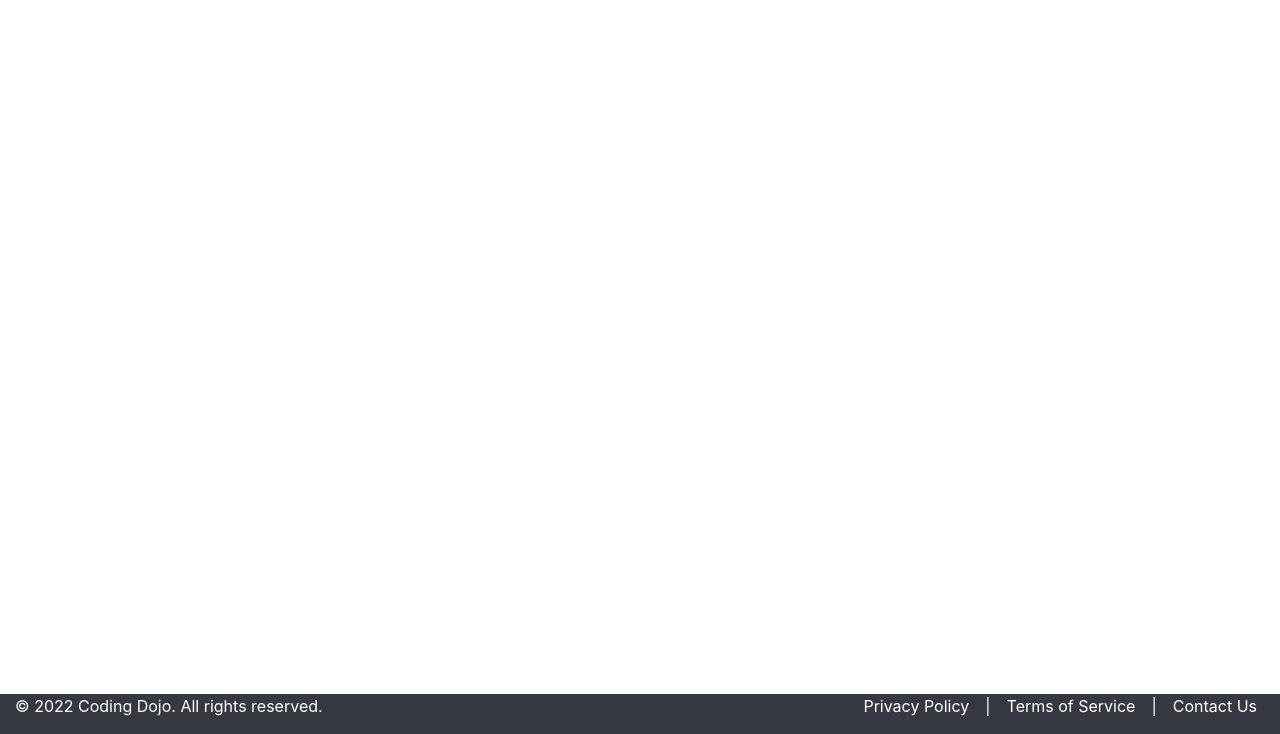
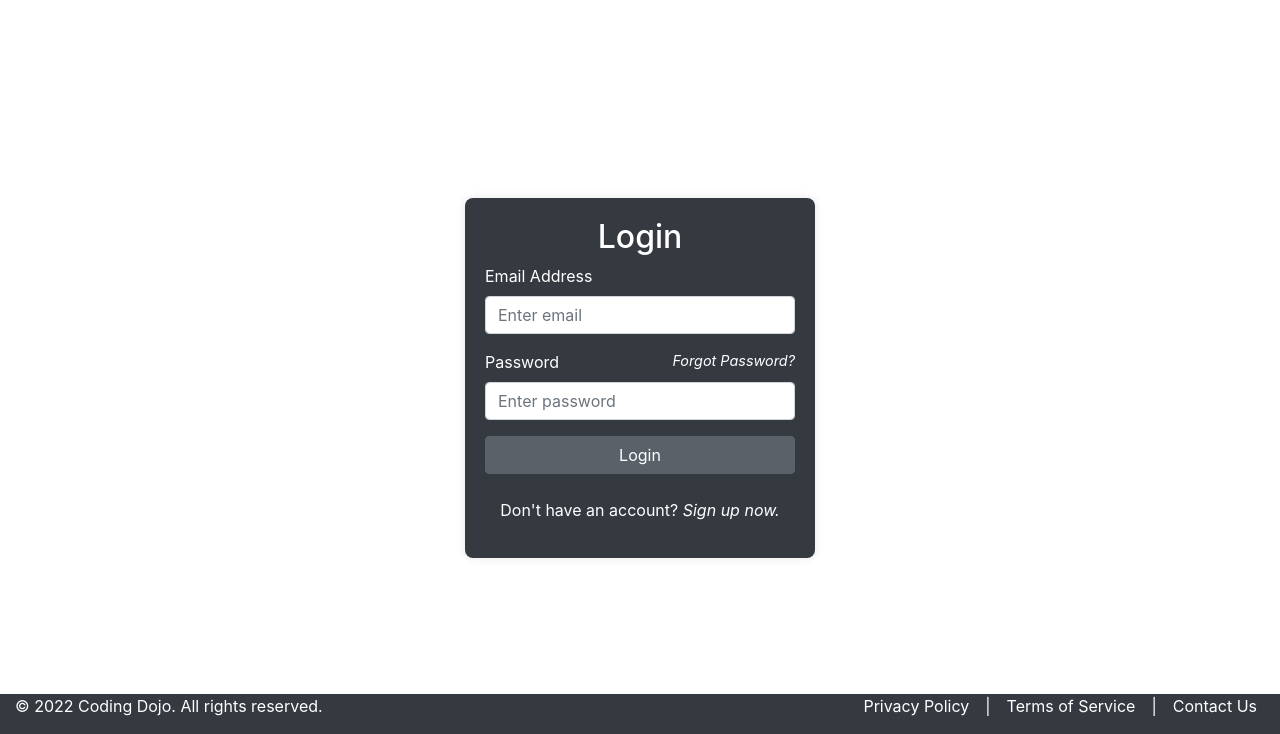
Before and after one commit to 23Ansell/DojoTask2, a Flask app: page /login in a window 1280 px wide. Shown: the part 66-800 px from the top of the page. Run offline with Flask 3, Linux system fonts and the light colour scheme; some libraries are stand-ins or nearby versions.

Commit message:
fixinhg l;ogin  pa\ge

```diff
--- a/static/styles.css
+++ b/static/styles.css
@@ -9,11 +9,9 @@ main {
 }
 
 .login-box {
-    background-color: #5A6169;
     padding: 20px;
     border-radius: 8px;
     box-shadow: 0 0 10px rgba(0, 0, 0, 0.1);
-    text-align: center;
     margin-top: 150px;
 }
 
@@ -23,14 +21,49 @@ main {
 }
 
 .btn-primary {
-    background-color: darkgray !important;
-    border-color: darkgray !important;
+    background-color: #5A6169 !important;
+    border-color: #5A6169 !important;
     box-shadow: none !important;
 }
 
 .btn-primary:focus, .btn-primary:active {
     outline: none !important;
     box-shadow: none !important;
+}
+
+.form-inline-label {
+    display: flex;
+    align-items: center;
+    justify-content: space-between;
+    gap: 15px;
+}
+
+.form-label {
+    width: 100px;
+    text-align: left;
+    color: #ffffff;
+}
+
+.form-control {
+    color: #000000 !important;
+}
+
+.input-group {
+    position: relative;
+    width: 100%;
+}
+
+.input-group input {
+    width: 100%;
+}
+
+.forgot-password {
+    text-align: left;
+    transform: translateY(-50%);
+    font-size: 0.9em;
+    font-style: italic;
+    color: #ffffff;
+    text-decoration: none;
 }
 
 footer {
--- a/templates/base.html
+++ b/templates/base.html
@@ -55,5 +55,7 @@
         </div>
     </footer>
 </div>
+{% block content %}
+{% endblock %}
 </body>
 </html>
--- a/templates/login.html
+++ b/templates/login.html
@@ -8,16 +8,21 @@ Login
 <div class="container mt-5">
     <div class="row justify-content-center">
         <div class="col-md-6 col-lg-4">
-            <div class="login-box">
-                <h2>Login</h2>
+            <div class="login-box bg-dark">
+                <h2 style="text-align: center;">Login</h2>
                 <form method="POST">
                     <div class="form-group">
+                        <label for="email">Email Address</label>
                         <input type="email" id="email" name="email" required class="form-control" placeholder="Enter email">
                     </div>
                     <div class="form-group">
+                        <label for="password">Password</label>
+                        <a href="#" class="float-right" style="font-size: 0.9em; font-style: italic;">Forgot Password?</a>
                         <input type="password" id="password" name="password" required class="form-control" placeholder="Enter password">
                     </div>
                     <button type="submit" class="btn btn-primary btn-block">Login</button>
+                    <br>
+                    <p style="text-align: center;">Don't have an account? <i><a href="#">Sign up now</a>.</i></p>
                 </form>
             </div>
         </div>
```
